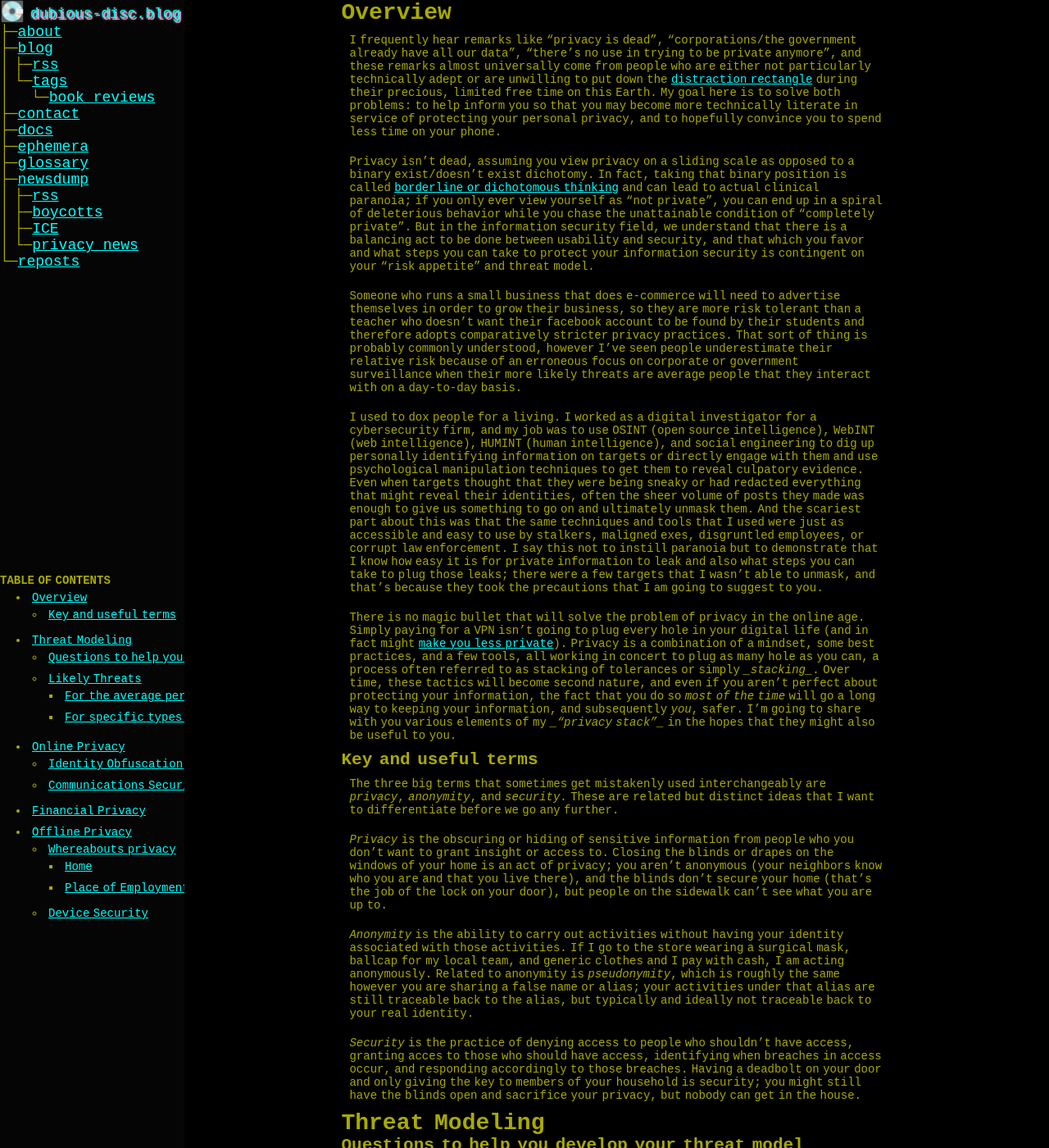
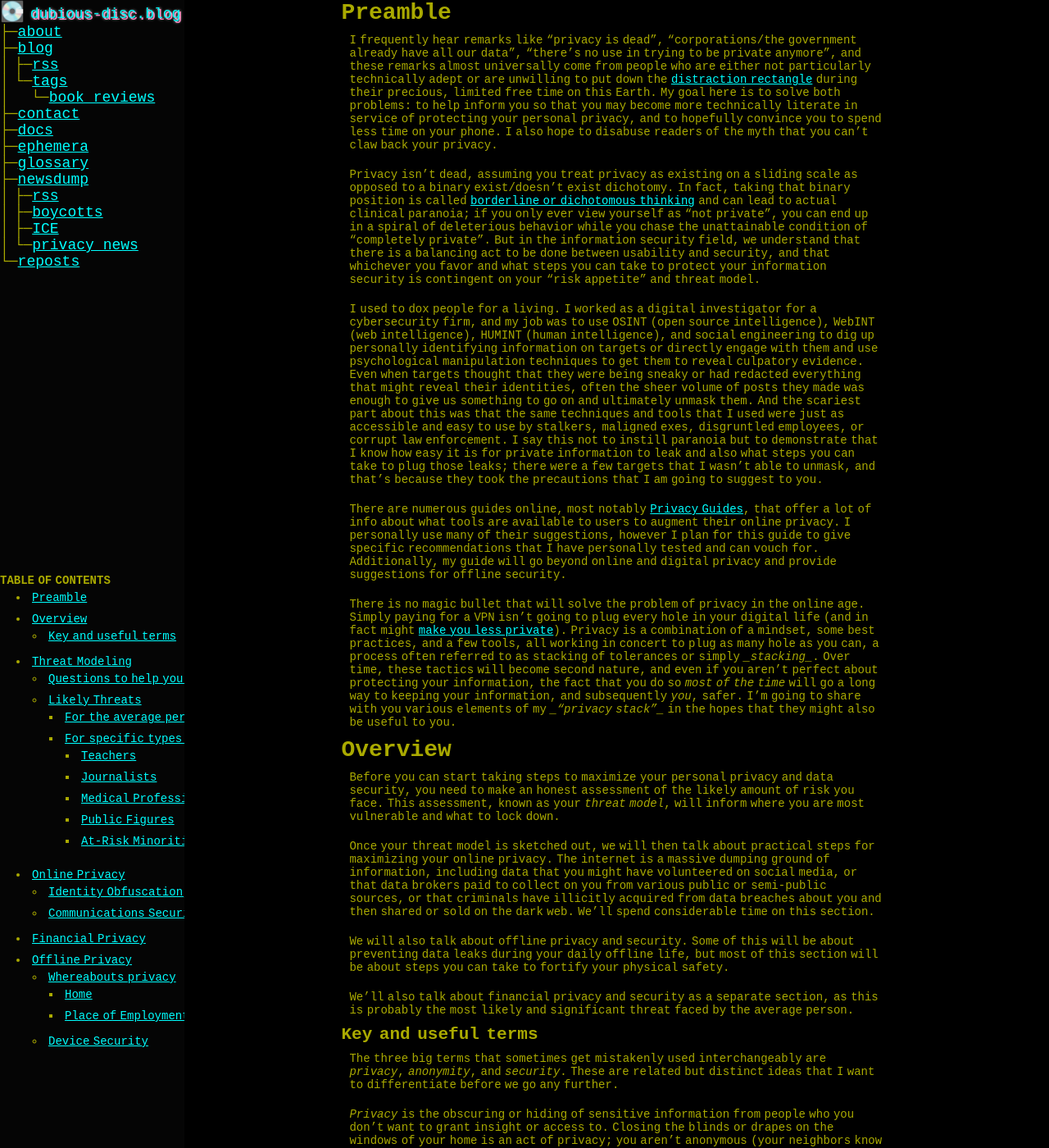
Before and after one commit to paranoid-porygon/paranoid-porygon.github.io, a Jekyll site: the page built from _pages/docs/privacy-stack.md, in a window 1280 px wide and 1400 px high. Shown: the whole window at 82% size. Built offline with Jekyll 4.4.1, drawn with Linux system fonts in a browser that asks for light colours; some of the changed text lies outside the part shown.

Commit message:
privacy stack

```diff
--- a/_pages/docs/privacy-stack.md
+++ b/_pages/docs/privacy-stack.md
@@ -7,21 +7,32 @@ permalink: /docs/privacy-stack
 * This will become a table of contents (this text will be scrapped).
 {:toc}
 
-# Overview
+# Preamble
 
-I frequently hear remarks like "privacy is dead", "corporations/the government already have all our data", "there's no use in trying to be private anymore", and these remarks almost universally come from people who are either not particularly technically adept or are unwilling to put down the [distraction rectangle][distraction-rectangle] during their precious, limited free time on this Earth. My goal here is to solve both problems: to help inform you so that you may become more technically literate in service of protecting your personal privacy, and to hopefully convince you to spend less time on your phone.
+I frequently hear remarks like "privacy is dead", "corporations/the government already have all our data", "there's no use in trying to be private anymore", and these remarks almost universally come from people who are either not particularly technically adept or are unwilling to put down the [distraction rectangle][distraction-rectangle] during their precious, limited free time on this Earth. My goal here is to solve both problems: to help inform you so that you may become more technically literate in service of protecting your personal privacy, and to hopefully convince you to spend less time on your phone. I also hope to disabuse readers of the myth that you can't claw back your privacy.
 
-Privacy isn't dead, assuming you view privacy on a sliding scale as opposed to a binary exist/doesn't exist dichotomy. In fact, taking that binary position is called [borderline or dichotomous thinking][borderline-thinking] and can lead to actual clinical paranoia; if you only ever view yourself as "not private", you can end up in a spiral of deleterious behavior while you chase the unattainable condition of "completely private". But in the information security field, we understand that there is a balancing act to be done between usability and security, and that which you favor and what steps you can take to protect your information security is contingent on your "risk appetite" and threat model.
-
-Someone who runs a small business that does e-commerce will need to advertise themselves in order to grow their business, so they are more risk tolerant than a teacher who doesn't want their facebook account to be found by their students and therefore adopts comparatively stricter privacy practices. That sort of thing is probably commonly understood, however I've seen people underestimate their relative risk because of an erroneous focus on corporate or government surveillance when their more likely threats are average people that they interact with on a day-to-day basis.
+Privacy isn't dead, assuming you treat privacy as existing on a sliding scale as opposed to a binary exist/doesn't exist dichotomy. In fact, taking that binary position is called [borderline or dichotomous thinking][borderline-thinking] and can lead to actual clinical paranoia; if you only ever view yourself as "not private", you can end up in a spiral of deleterious behavior while you chase the unattainable condition of "completely private". But in the information security field, we understand that there is a balancing act to be done between usability and security, and that whichever you favor and what steps you can take to protect your information security is contingent on your "risk appetite" and threat model.
 
 I used to dox people for a living. I worked as a digital investigator for a cybersecurity firm, and my job was to use OSINT (open source intelligence), WebINT (web intelligence), HUMINT (human intelligence), and social engineering to dig up personally identifying information on targets or directly engage with them and use psychological manipulation techniques to get them to reveal culpatory evidence. Even when targets thought that they were being sneaky or had redacted everything that might reveal their identities, often the sheer volume of posts they made was enough to give us something to go on and ultimately unmask them. And the scariest part about this was that the same techniques and tools that I used were just as accessible and easy to use by stalkers, maligned exes, disgruntled employees, or corrupt law enforcement. I say this not to instill paranoia but to demonstrate that I know how easy it is for private information to leak and also what steps you can take to plug those leaks; there were a few targets that I wasn't able to unmask, and that's because they took the precautions that I am going to suggest to you.
+
+There are numerous guides online, most notably [Privacy Guides][privacy-guides], that offer a lot of info about what tools are available to users to augment their online privacy. I personally use many of their suggestions, however I plan for this guide to give specific recommendations that I have personally tested and can vouch for. Additionally, my guide will go beyond online and digital privacy and provide suggestions for offline security.
 
 There is no magic bullet that will solve the problem of privacy in the online age. Simply paying for a VPN isn't going to plug every hole in your digital life (and in fact might [make you less private][vpn-scandals]). Privacy is a combination of a mindset, some best practices, and a few tools, all working in concert to plug as many hole as you can, a process often referred to as stacking of tolerances or simply *_stacking_*. Over time, these tactics will become second nature, and even if you aren't perfect about protecting your information, the fact that you do so _most of the time_ will go a long way to keeping your information, and subsequently *you*, safer. I'm going to share with you various elements of my *_"privacy stack"_* in the hopes that they might also be useful to you.
 
 [distraction-rectangle]: https://pmc.ncbi.nlm.nih.gov/articles/PMC10249922/
 [borderline-thinking]: https://www.simplypsychology.org/all-or-nothing-thinking-examples.html
 [vpn-scandals]: https://youtu.be/1opKW6X88og
+[privacy-guides]: example.com
+
+# Overview
+
+Before you can start taking steps to maximize your personal privacy and data security, you need to make an honest assessment of the likely amount of risk you face. This assessment, known as your *threat model*, will inform where you are most vulnerable and what to lock down.
+
+Once your threat model is sketched out, we will then talk about practical steps for maximizing your online privacy. The internet is a massive dumping ground of information, including data that you might have volunteered on social media, or that data brokers paid to collect on you from various public or semi-public sources, or that criminals have illicitly acquired from data breaches about you and then shared or sold on the dark web. We'll spend considerable time on this section.
+
+We will also talk about offline privacy and security. Some of this will be about preventing data leaks during your daily offline life, but most of this section will be about steps you can take to fortify your physical safety.
+
+We'll also talk about financial privacy and security as a separate section, as this is probably the most likely and significant threat faced by the average person.
 
 ## Key and useful terms
 
@@ -35,6 +46,8 @@ The three big terms that sometimes get mistakenly used interchangeably are _priv
 
 
 # Threat Modeling
+
+Someone who runs a small business that does e-commerce will need to advertise themselves in order to grow their business, so they are more risk tolerant than a teacher who doesn't want their facebook account to be found by their students and therefore adopts comparatively stricter privacy practices. That sort of thing is probably commonly understood, however I've seen people underestimate their relative risk because of an erroneous focus on corporate or government surveillance when their more likely threats are average people that they interact with on a day-to-day basis.
 
 ## Questions to help you develop your threat model
 
@@ -58,6 +71,16 @@ The three big terms that sometimes get mistakenly used interchangeably are _priv
 *
 
 ### For specific types of people
+
+#### Teachers
+
+#### Journalists
+
+#### Medical Professionals
+
+#### Public Figures
+
+#### At-Risk Minorities and other Targeted Groups
 
 # Online Privacy
 
```
